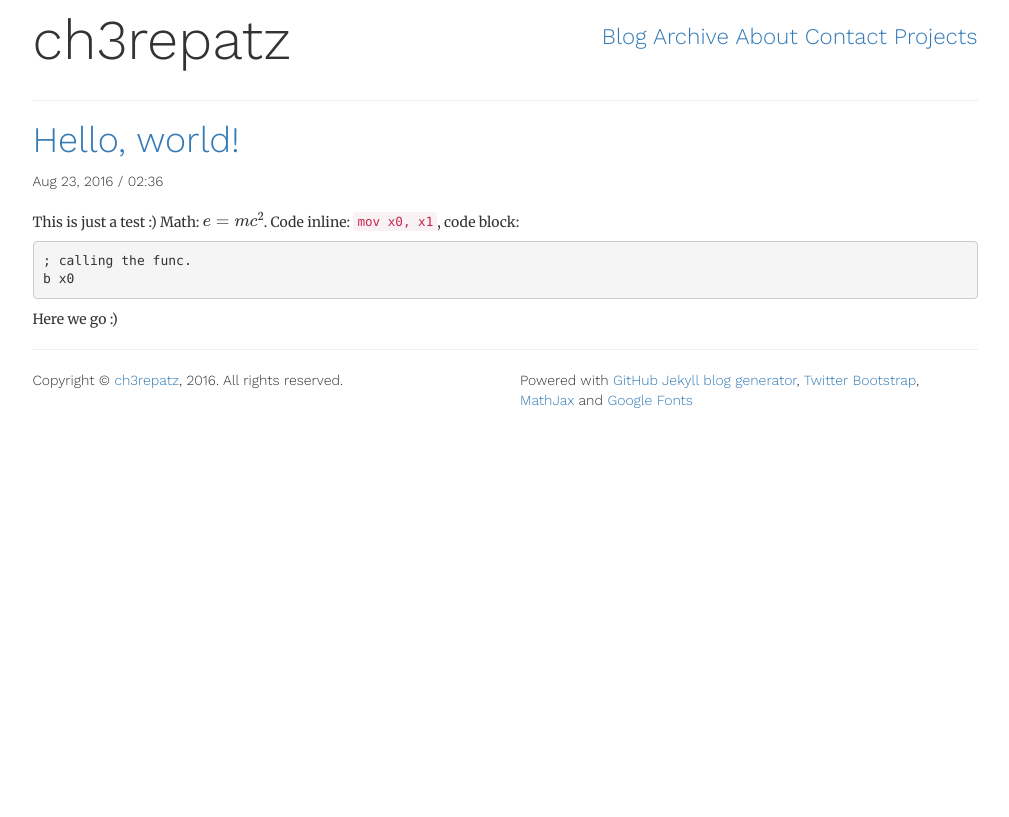
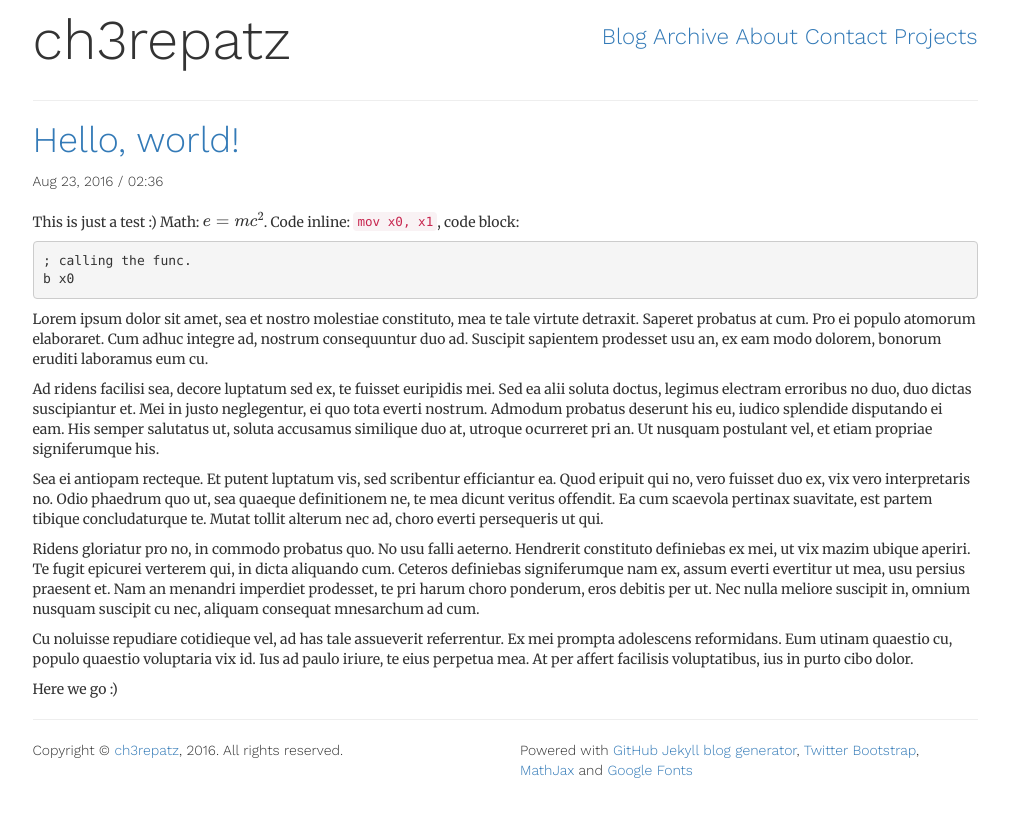
Before and after one commit to ch3repatz/ch3repatz.github.io, a Jekyll site: the page built from _posts/2016-08-23-hello-world.md, in a window 1280 px wide. Shown: the top 817 px of the page, without its empty margins (135-1144 px from the left). Built offline with Jekyll 4.4.1, drawn with Linux system fonts in a browser that asks for light colours; formulas are drawn with MathJax 3.

Commit message:
Update 2016-08-23-hello-world.md

````diff
--- a/_posts/2016-08-23-hello-world.md
+++ b/_posts/2016-08-23-hello-world.md
@@ -12,4 +12,14 @@ This is just a test :) Math: $e = mc^2$. Code inline: `mov x0, x1`, code block:
 b x0
 ```
 
+Lorem ipsum dolor sit amet, sea et nostro molestiae constituto, mea te tale virtute detraxit. Saperet probatus at cum. Pro ei populo atomorum elaboraret. Cum adhuc integre ad, nostrum consequuntur duo ad. Suscipit sapientem prodesset usu an, ex eam modo dolorem, bonorum eruditi laboramus eum cu.
+
+Ad ridens facilisi sea, decore luptatum sed ex, te fuisset euripidis mei. Sed ea alii soluta doctus, legimus electram erroribus no duo, duo dictas suscipiantur et. Mei in justo neglegentur, ei quo tota everti nostrum. Admodum probatus deserunt his eu, iudico splendide disputando ei eam. His semper salutatus ut, soluta accusamus similique duo at, utroque ocurreret pri an. Ut nusquam postulant vel, et etiam propriae signiferumque his.
+
+Sea ei antiopam recteque. Et putent luptatum vis, sed scribentur efficiantur ea. Quod eripuit qui no, vero fuisset duo ex, vix vero interpretaris no. Odio phaedrum quo ut, sea quaeque definitionem ne, te mea dicunt veritus offendit. Ea cum scaevola pertinax suavitate, est partem tibique concludaturque te. Mutat tollit alterum nec ad, choro everti persequeris ut qui.
+
+Ridens gloriatur pro no, in commodo probatus quo. No usu falli aeterno. Hendrerit constituto definiebas ex mei, ut vix mazim ubique aperiri. Te fugit epicurei verterem qui, in dicta aliquando cum. Ceteros definiebas signiferumque nam ex, assum everti evertitur ut mea, usu persius praesent et. Nam an menandri imperdiet prodesset, te pri harum choro ponderum, eros debitis per ut. Nec nulla meliore suscipit in, omnium nusquam suscipit cu nec, aliquam consequat mnesarchum ad cum.
+
+Cu noluisse repudiare cotidieque vel, ad has tale assueverit referrentur. Ex mei prompta adolescens reformidans. Eum utinam quaestio cu, populo quaestio voluptaria vix id. Ius ad paulo iriure, te eius perpetua mea. At per affert facilisis voluptatibus, ius in purto cibo dolor.
+
 Here we go :)
````
